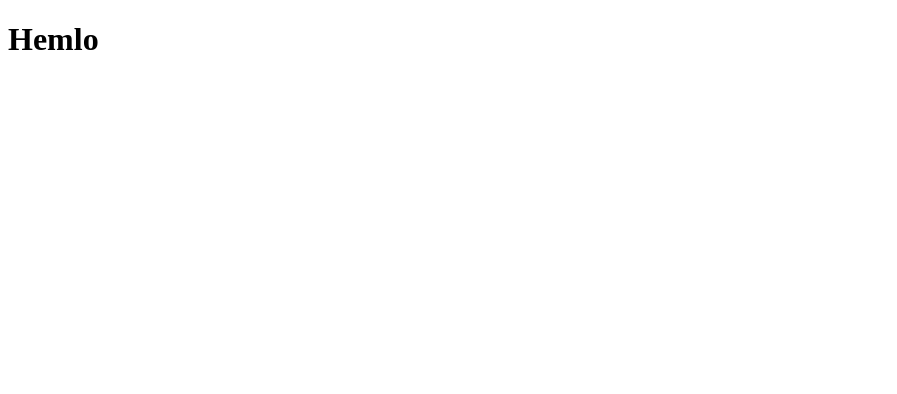
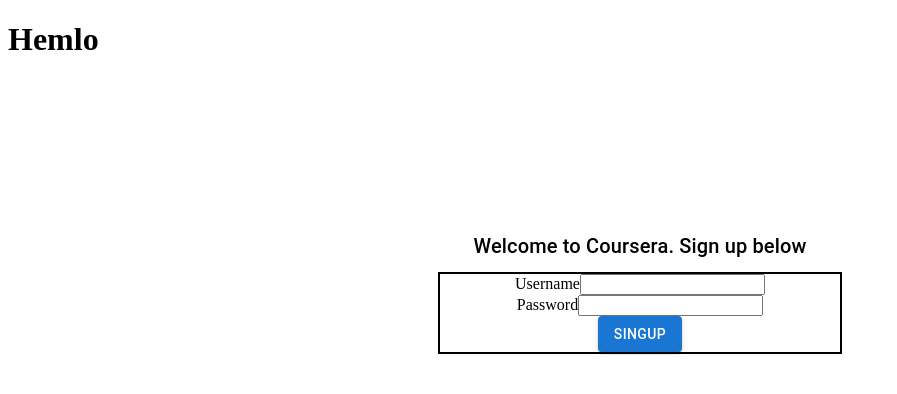
Before and after one commit to rishikrc3/course_backend, a React (Vite) app in the folder frontend/: page / in a window 1280 px wide. Shown: the top 394 px of the page, without its empty margins (0-897 px from the left). Built offline with nearby package versions, Linux system fonts and the light colour scheme.

Commit message:
front_end

```diff
--- a/frontend/package.json
+++ b/frontend/package.json
@@ -10,6 +10,9 @@
     "preview": "vite preview"
   },
   "dependencies": {
+    "@emotion/react": "^11.11.1",
+    "@emotion/styled": "^11.11.0",
+    "@mui/material": "^5.14.6",
     "react": "^18.2.0",
     "react-dom": "^18.2.0"
   },
--- a/frontend/src/App.jsx
+++ b/frontend/src/App.jsx
@@ -1,4 +1,4 @@
-
+import Signup from "./Signup"
 
 function App() {
 
@@ -6,6 +6,8 @@
   return (
     <>
       <h1>Hemlo</h1>
+      <Signup></Signup>
+
     </>
   )
 }
--- /dev/null
+++ b/frontend/src/Signup.jsx
@@ -0,0 +1,41 @@
+import React from "react";
+import TextField from "@mui/material/TextField";
+import { Card, Typography } from "@mui/material";
+import Button from "@mui/material/Button";
+const Signup = () => {
+  return (
+    <>
+      <div
+        style={{
+          paddingTop: 150,
+          marginBottom: 10,
+          display: "flex",
+          justifyContent: "center",
+        }}
+      >
+        <Typography variant={"h6"}>
+          Welcome to Coursera. Sign up below
+        </Typography>
+      </div>
+
+      <center>
+        <div
+          style={{
+            border: "2px solid black",
+            width: 400,
+          }}
+        >
+          Username
+          <input type="text" />
+          <br />
+          Password
+          <input type="password" />
+          <br />
+          <Button variant="contained">Singup</Button>
+        </div>
+      </center>
+    </>
+  );
+};
+
+export default Signup;
```
Also changed, not shown: 2 other files (tests, documents, lock files or other folders).
